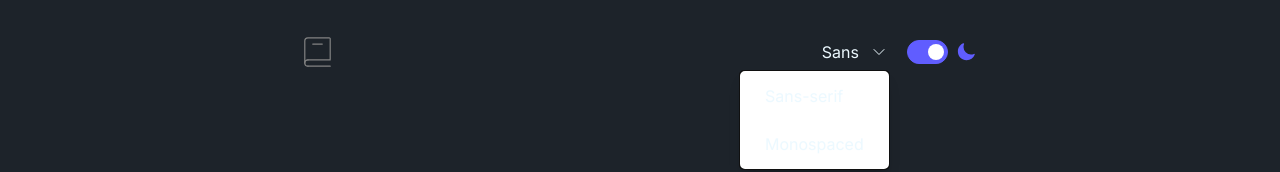
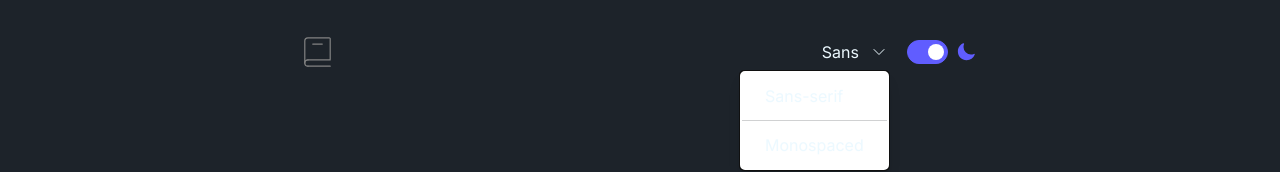
Before and after one commit to kacydodev/dictionary-next-supabase, a Next.js app: page / in a window 1280 px wide. Both pictures are taken after a click on the button "Sans". Shown: the top 172 px of the page. Built offline with nearby package versions, Linux system fonts and the light colour scheme.

Commit message:
minor refactor

```diff
--- a/app/error/[code]/page.tsx
+++ b/app/error/[code]/page.tsx
@@ -32,7 +32,7 @@ export default function ErrorPage() {
 		} else
 			return (
 				<section className='text-center space-y-4'>
-					<h2 className='text-2xl'>Network Error: {code}</h2>
+					<h2 className='text-2xl'>Unknown Error: {code}</h2>
 					<Link href='/' className='link link-secondary'>
 						Return home <ArrowUturnLeftIcon className='size-5 inline-flex' />
 					</Link>
--- a/app/globals.css
+++ b/app/globals.css
@@ -49,6 +49,9 @@
 	footer {
 		@apply shrink;
 	}
+	li::marker {
+		@apply text-primary;
+	}
 }
 
 @layer components {
@@ -79,8 +82,8 @@
 	}
 
 	nav,
-	main > section,
-	main > form,
+	main section,
+	main form,
 	footer {
 		@apply px-6 md:px-0 space-y-6 md:space-y-8;
 	}
--- a/app/page.tsx
+++ b/app/page.tsx
@@ -1,8 +1,13 @@
+'use client';
+
 import Searchbar from '@/components/Searchbar';
+import { useFontContext } from '@/utils/contexts';
 
 export default function HomePage() {
+	const currentFont = useFontContext();
+
 	return (
-		<main className='pt-32'>
+		<main className={`pt-32 ${currentFont.fontSlug}`}>
 			<Searchbar />
 		</main>
 	);
--- a/components/FontMenu.tsx
+++ b/components/FontMenu.tsx
@@ -34,12 +34,17 @@ export default function FontMenu() {
 			<MenuItems
 				as='ul'
 				anchor='bottom'
+				// className='flex flex-col items-start rounded shadow-lg/20 bg-white dark:bg-primary dark:text-white text-sm md:text-base'
 				className='flex flex-col items-start rounded shadow-lg/20 bg-white dark:bg-primary dark:text-white text-sm md:text-base'
 			>
 				{fontOptions.map((font) => {
 					return (
 						<MenuItem key={font.fontSlug}>
-							<li onClick={() => setFont(font)} className='px-6 py-3'>
+							{/* <li onClick={() => setFont(font)} className='w-full px-6 py-3'> */}
+							<li
+								onClick={() => setFont(font)}
+								className='w-full px-6 py-3 hover:bg-secondary odd:not-last:border-b-1 odd:not-last:border-base-300/20'
+							>
 								{font.fontName}
 							</li>
 						</MenuItem>
--- a/components/Searchbar.tsx
+++ b/components/Searchbar.tsx
@@ -5,7 +5,6 @@ import { useParams } from 'next/navigation';
 import React, { useState } from 'react';
 
 export default function Searchbar() {
-	// TODO: search bar display current query word. Zustand?
 	const [isDirty, setIsDirty] = useState<boolean | null>(null);
 	const [input, setInput] = useState<string>('');
 	const [error, setError] = useState<string | null>(null);
```
Also changed, not shown: utils/contexts.ts (+2 -7 lines).
